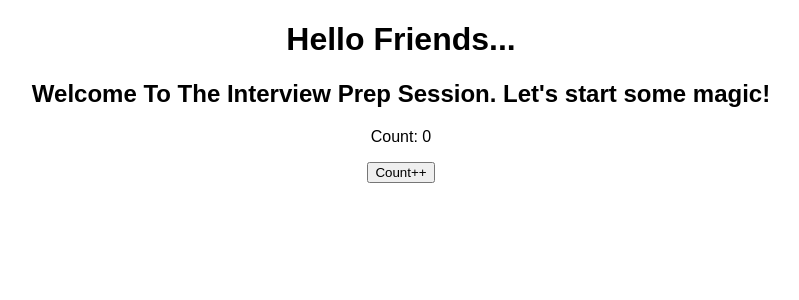
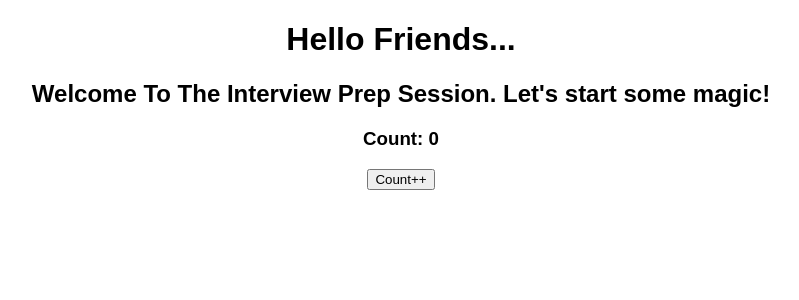
Before and after one commit to DebarunMitra/PlayWithReactHook, a React (Create React App) app in the folder react-inteview-prep/: page / in a window 1280 px wide. Shown: the top 300 px of the page, without its empty margins (239-1038 px from the left). Built offline with nearby package versions, Linux system fonts and the light colour scheme.

Commit message:
counter using context added

```diff
--- a/react-inteview-prep/src/Components/Counter/CounterButton.js
+++ b/react-inteview-prep/src/Components/Counter/CounterButton.js
@@ -1,9 +1,14 @@
-import React from 'react'
+import React, {useContext} from 'react'
+import { CounterContext } from './CounterContext'; /*Counter using context*/
 
-function CounterButton({counterValue, handleCounter}) {
+// function CounterButton({counterValue, handleCount}) {
+{/*Counter using context*/}
+function CounterButton() {
+    const courseContext = useContext(CounterContext);
+    const {handleCount} = courseContext;
   return (
     <div>
-        <button onClick={()=>handleCounter()}>Count++</button>
+        <button onClick={()=>handleCount()}>Count++</button>
     </div>
   )
 }
--- /dev/null
+++ b/react-inteview-prep/src/Components/Counter/CounterContext.js
@@ -0,0 +1,2 @@
+import { createContext } from "react";
+export const CounterContext = createContext();
--- a/react-inteview-prep/src/Components/Counter/MainCounter.js
+++ b/react-inteview-prep/src/Components/Counter/MainCounter.js
@@ -1,6 +1,7 @@
 import React, {useState} from 'react'
 import CounterButton from './CounterButton'
 import CounterDisplay from './CounterDisplay'
+import { CounterContext } from './CounterContext';
 
 function MainCounter() {
     const [count, setCount] = useState(0);
@@ -10,8 +11,14 @@ function MainCounter() {
     }
   return (
     <div>
-        <CounterDisplay counter={count} />
-        <CounterButton counter={count} handleCounter={handleCount} />
+        {/*Counter without context*/}
+        {/* <CounterDisplay counter={count} /> */}
+        {/* <CounterButton counter={count} handleCount={handleCount} /> */}
+        {/*Counter using context*/}
+        <CounterContext.Provider value={{count, handleCount}}>
+            <h3>Count: {count}</h3>
+            <CounterButton />
+        </CounterContext.Provider>
     </div>
   )
 }
```
